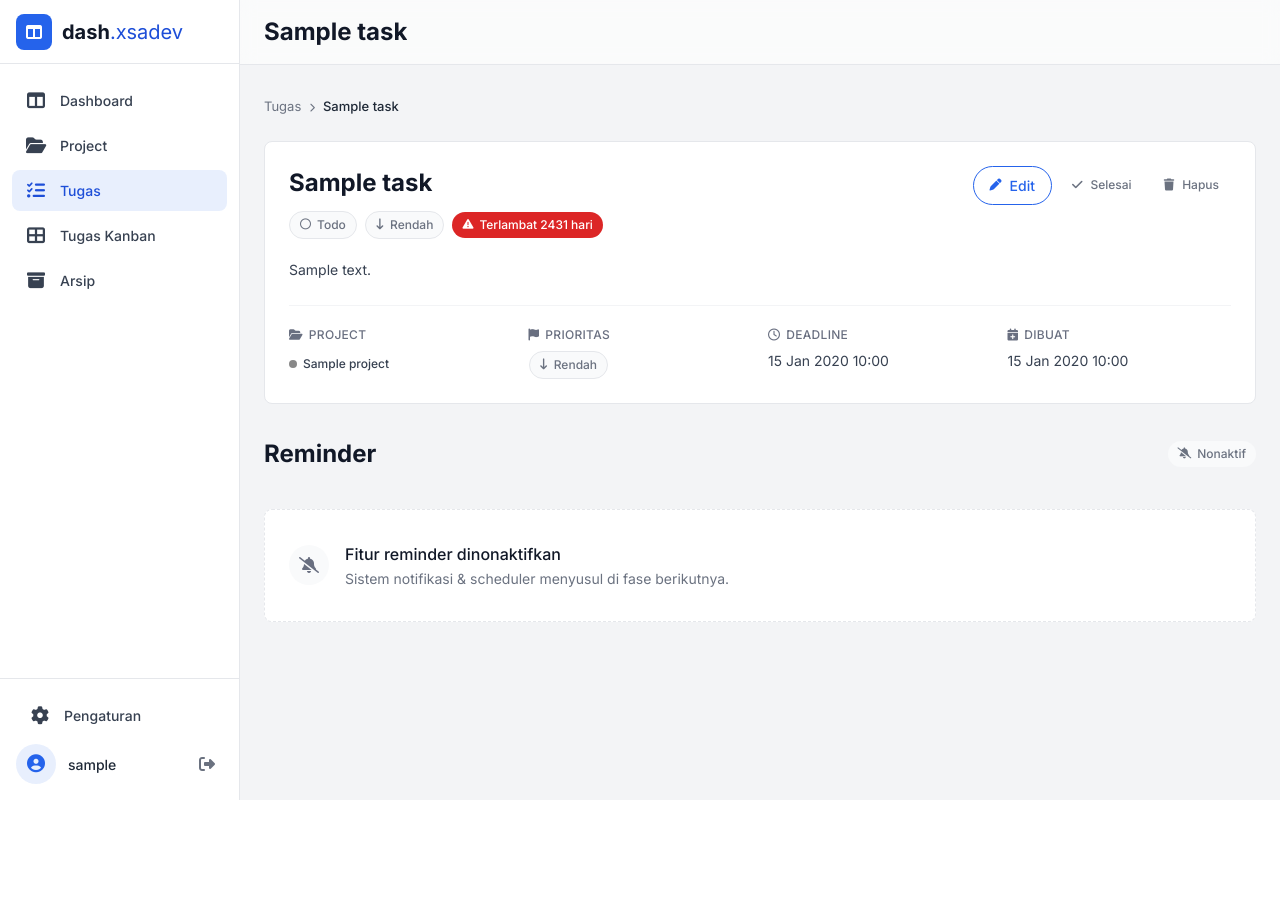
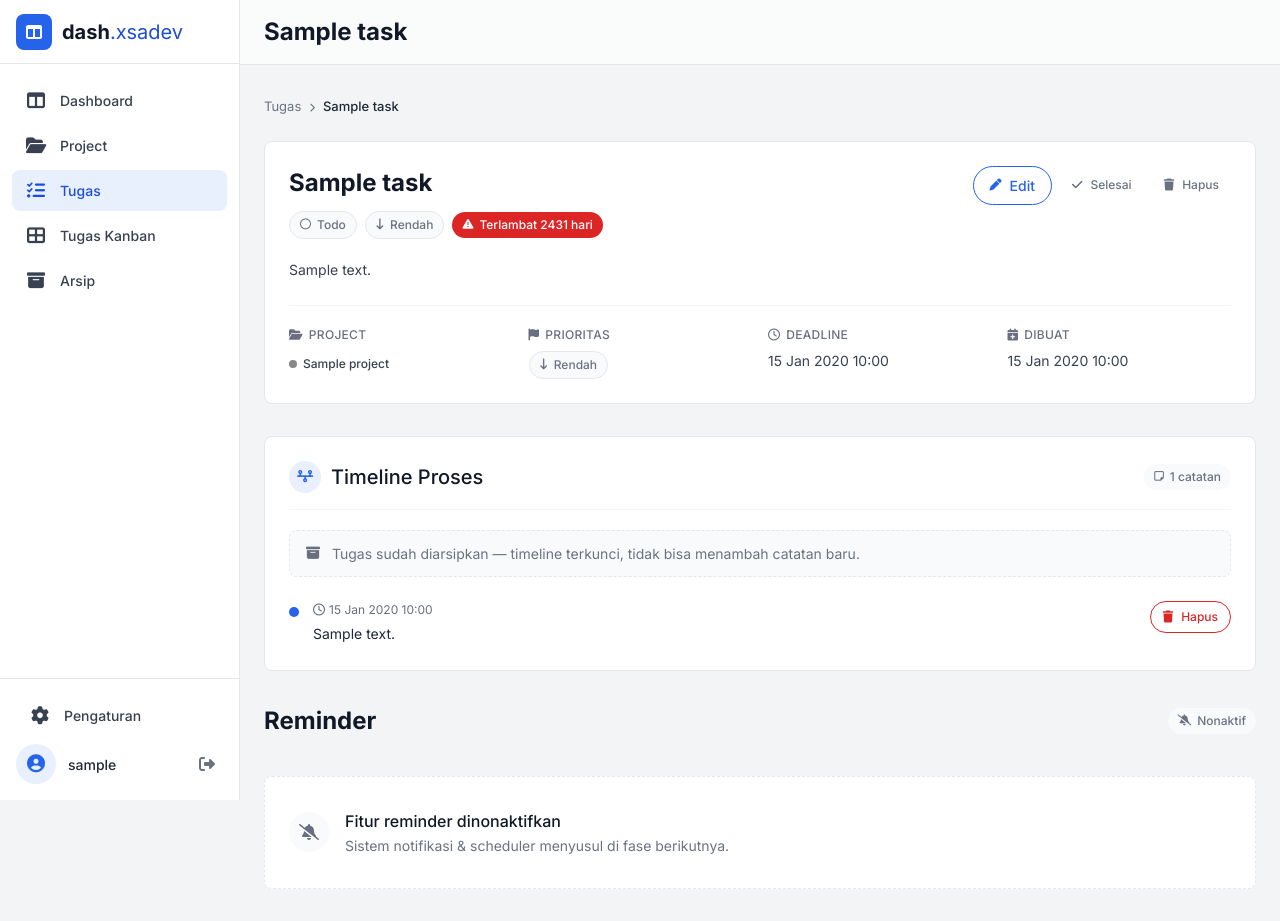
Before and after one commit to XsafiD/todo-list-app, a Flask app: page /tasks/1 in a window 1280 px wide. Before the commit the page ends 800 px from the top, so only its background shows below. Run offline with Flask 3, Linux system fonts and the light colour scheme; the visitor is signed in with stand-in values (Sample User, id 1); tables that the repository leaves empty hold one stand-in row (values such as "Sample post"); parts of the project's set-up code (start-up, migrations or seed data) failed here and were passed over; some libraries are stand-ins or nearby versions.

Commit message:
2026-09-01 - feat: card Timeline Proses di detail tugas — tabel task_notes (FK CASCADE, urut terbaru dulu), NoteService (guard task terarsip, max 1000 karakter), route tambah/hapus catatan + confirm modal dinamis, titik solid & garis penghubung antar catatan, input terkunci saat task diarsipkan; +17 test (total 132)

```diff
--- a/app/controllers/task_controller.py
+++ b/app/controllers/task_controller.py
@@ -4,18 +4,21 @@ controllers/task_controller.py — Blueprint ``task_bp``.
 Routes (semua login_required):
   - GET/POST /tasks/                — daftar (filter via query params)
   - GET/POST /tasks/create          — tambah baru (?project_id= preselect)
-  - GET      /tasks/<id>            — detail
+  - GET      /tasks/<id>            — detail (+ timeline catatan)
   - GET/POST /tasks/<id>/edit       — edit
   - POST     /tasks/<id>/complete   — toggle selesai
   - POST     /tasks/<id>/status     — ubah status (drag & drop kanban, JSON)
   - POST     /tasks/<id>/archive    — arsipkan task done
   - POST     /tasks/<id>/unarchive  — keluarkan dari arsip
   - POST     /tasks/<id>/delete     — hapus (next= kembali ke halaman asal)
+  - POST     /tasks/<id>/notes      — tambah catatan timeline
+  - POST     /tasks/<id>/notes/<note_id>/delete — hapus catatan timeline
   - GET      /tasks/kanban          — board kanban 3 kolom per status
 """
 from flask import Blueprint, abort, flash, jsonify, redirect, render_template, request, url_for
 
-from app.forms.task_forms import STATUS_CHOICES, PRIORITY_CHOICES, TaskForm, project_choices
+from app.forms.task_forms import STATUS_CHOICES, PRIORITY_CHOICES, NoteForm, TaskForm, project_choices
+from app.services.note_service import note_service
 from app.services.project_service import project_service
 from app.services.task_service import task_service
 from app.utils.decorators import login_required
@@ -110,7 +113,12 @@ def create():
 @login_required
 def detail(task_id: int):
     task = _get_task_or_404(task_id)
-    return render_template("task/detail.html", task=task)
+    return render_template(
+        "task/detail.html",
+        task=task,
+        notes=note_service.get_for_task(task_id),
+        note_form=NoteForm(),
+    )
 
 
 @task_bp.route("/<int:task_id>/edit", methods=["GET", "POST"])
@@ -153,6 +161,33 @@ def complete(task_id: int):
         )
     flash(message, "success")
     return redirect(request.form.get("next") or url_for("task.detail", task_id=task_id))
+
+
+@task_bp.route("/<int:task_id>/notes", methods=["POST"])
+@login_required
+def add_note(task_id: int):
+    """Tambah catatan timeline — task terarsip ditolak di service."""
+    form = NoteForm()
+    if form.validate_on_submit():
+        try:
+            note_service.add_note(task_id, form.content.data)
+            flash("Catatan ditambahkan ke timeline.", "success")
+        except ValueError as err:
+            flash(str(err), "error")
+    else:
+        flash(form.content.errors[0] if form.content.errors else "Catatan tidak valid.", "error")
+    return redirect(url_for("task.detail", task_id=task_id))
+
+
+@task_bp.route("/<int:task_id>/notes/<int:note_id>/delete", methods=["POST"])
+@login_required
+def delete_note(task_id: int, note_id: int):
+    try:
+        note_service.delete_note(task_id, note_id)
+    except ValueError:
+        abort(404)
+    flash("Catatan timeline dihapus.", "success")
+    return redirect(url_for("task.detail", task_id=task_id))
 
 
 @task_bp.route("/kanban")
--- a/app/forms/task_forms.py
+++ b/app/forms/task_forms.py
@@ -2,6 +2,8 @@
 from flask_wtf import FlaskForm
 from wtforms import DateTimeLocalField, SelectField, StringField, TextAreaField
 from wtforms.validators import DataRequired, Length, Optional
+
+from app.services.note_service import NOTE_MAX_LENGTH
 
 PRIORITY_CHOICES = [("low", "Rendah"), ("medium", "Sedang"), ("high", "Tinggi")]
 STATUS_CHOICES = [("todo", "Todo"), ("in_progress", "Sedang Dikerjakan"), ("done", "Selesai")]
@@ -28,3 +30,20 @@ class TaskForm(FlaskForm):
     priority = SelectField("Prioritas", choices=PRIORITY_CHOICES, default="medium")
     status = SelectField("Status", choices=STATUS_CHOICES, default="todo")
     deadline = DateTimeLocalField("Deadline", format="%Y-%m-%dT%H:%M", validators=[Optional()])
+
+
+class NoteForm(FlaskForm):
+    """Catatan timeline proses — dipakai di halaman detail task."""
+
+    content = TextAreaField(
+        "Catatan",
+        validators=[
+            DataRequired(message="Catatan wajib diisi."),
+            Length(max=NOTE_MAX_LENGTH, message=f"Catatan maksimal {NOTE_MAX_LENGTH} karakter."),
+        ],
+        render_kw={
+            "rows": 3,
+            "maxlength": NOTE_MAX_LENGTH,
+            "placeholder": "Tulis catatan progres untuk tugas ini...",
+        },
+    )
--- /dev/null
+++ b/app/services/note_service.py
@@ -0,0 +1,75 @@
+"""NoteService — business logic TaskNote (timeline proses di detail task)."""
+from sqlalchemy import select
+
+from app.extensions import db
+from app.models import Task, TaskNote
+
+#: Batas panjang satu catatan — dipakai juga NoteForm (05-form.md #6).
+NOTE_MAX_LENGTH = 1000
+
+
+class NoteService:
+    """Catatan timeline task — append-only (tambah + hapus, tanpa edit)."""
+
+    def get_for_task(self, task_id: int) -> list[TaskNote]:
+        """Catatan milik task — terbaru dulu (id desc sebagai tiebreaker
+        karena created_at beresolusi detik)."""
+        return list(
+            db.session.scalars(
+                select(TaskNote)
+                .where(TaskNote.task_id == task_id)
+                .order_by(TaskNote.created_at.desc(), TaskNote.id.desc())
+            ).all()
+        )
+
+    def add_note(self, task_id: int, content: str | None) -> TaskNote:
+        """Tambah catatan ke timeline task.
+
+        Args:
+            task_id: ID task tujuan.
+            content: isi catatan (di-strip; maksimal NOTE_MAX_LENGTH karakter).
+
+        Returns:
+            Objek TaskNote yang sudah di-commit.
+
+        Raises:
+            ValueError: task tidak ada, task sudah diarsipkan, atau konten
+                kosong/melebihi batas panjang.
+        """
+        task = db.session.get(Task, task_id)
+        if task is None:
+            raise ValueError("Tugas tidak ditemukan.")
+        if task.archived_at is not None:
+            raise ValueError("Tugas sudah diarsipkan — timeline terkunci.")
+        content = (content or "").strip()
+        if not content:
+            raise ValueError("Catatan wajib diisi.")
+        if len(content) > NOTE_MAX_LENGTH:
+            raise ValueError(f"Catatan maksimal {NOTE_MAX_LENGTH} karakter.")
+        note = TaskNote(task_id=task_id, content=content)
+        db.session.add(note)
+        db.session.commit()
+        return note
+
+    def delete_note(self, task_id: int, note_id: int) -> TaskNote:
+        """Hapus catatan — scoped ke task (note milik task lain = tidak ada).
+
+        Args:
+            task_id: ID task pemilik (dari URL, anti cross-task delete).
+            note_id: ID catatan.
+
+        Returns:
+            Objek TaskNote yang dihapus.
+
+        Raises:
+            ValueError: catatan tidak ditemukan pada task tersebut.
+        """
+        note = db.session.get(TaskNote, note_id)
+        if note is None or note.task_id != task_id:
+            raise ValueError("Catatan tidak ditemukan.")
+        db.session.delete(note)
+        db.session.commit()
+        return note
+
+
+note_service = NoteService()
--- a/app/static/css/style.css
+++ b/app/static/css/style.css
@@ -101,6 +101,23 @@
   border-radius: 8px;
 }
 
+/* ── Timeline Proses (task detail) ── */
+/* Garis penghubung antar titik timeline; item terakhir tanpa garis */
+[data-timeline-item]::before {
+  content: "";
+  position: absolute;
+  left: 4px;
+  top: 18px;
+  bottom: 0;
+  width: 2px;
+  border-radius: 9999px;
+  background-color: #E5E7EB;
+}
+
+[data-timeline-item]:last-child::before {
+  display: none;
+}
+
 /* Input datetime-local: samakan lebar minimal */
 input[type="datetime-local"] {
   min-width: 0;
--- a/app/templates/task/detail.html
+++ b/app/templates/task/detail.html
@@ -1,6 +1,6 @@
 {% extends "base.html" %}
 {% from "components/badge.html" import deadline_badge, priority_badge, project_tag, status_badge %}
-{% from "components/modal.html" import confirm_modal %}
+{% from "components/modal.html" import confirm_modal, confirm_modal_dynamic %}
 {% from "components/page_path.html" import page_path %}
 
 {% block title %}{{ task.title }} · dash.xsadev{% endblock %}
@@ -86,6 +86,80 @@
   </div>
 </div>
 
+{# ── Card Timeline Proses ── #}
+<section class="mt-8 rounded-lg border border-hairline bg-surface p-6" aria-label="Timeline Proses">
+  <div class="flex flex-wrap items-center justify-between gap-3 border-b border-hairline-soft pb-4">
+    <h2 class="flex items-center gap-2.5 text-[20px] font-medium text-ink-deep">
+      <span class="flex h-8 w-8 shrink-0 items-center justify-center rounded-full bg-primary-soft text-primary">
+        <i class="fa-solid fa-timeline text-[13px]" aria-hidden="true"></i>
+      </span>
+      Timeline Proses
+    </h2>
+    <span class="inline-flex items-center gap-1.5 rounded-full bg-surface-soft px-2.5 py-1 text-[12px] font-medium text-slate">
+      <i class="fa-regular fa-note-sticky text-[11px]" aria-hidden="true"></i>{{ notes | length }} catatan
+    </span>
+  </div>
+
+  {% if task.archived_at %}
+  <div class="mt-5 flex items-center gap-3 rounded-lg border border-dashed border-hairline bg-surface-soft px-4 py-3">
+    <i class="fa-solid fa-box-archive text-[14px] text-steel" aria-hidden="true"></i>
+    <p class="text-[14px] text-slate">Tugas sudah diarsipkan — timeline terkunci, tidak bisa menambah catatan baru.</p>
+  </div>
+  {% else %}
+  <form method="post" action="{{ url_for('task.add_note', task_id=task.id) }}" class="mt-5">
+    {{ note_form.hidden_tag() }}
+    {{ note_form.content.label(class="sr-only") }}
+    {{ note_form.content(class="min-h-[80px] w-full resize-y rounded-lg border border-hairline bg-surface px-4 py-2.5 text-[14px] text-ink transition placeholder:text-stone focus:border-primary focus:outline-none focus:ring-3 focus:ring-primary/10") }}
+    <div class="mt-2 flex justify-end">
+      <button type="submit"
+              class="inline-flex items-center gap-2 rounded-full bg-primary px-4 py-2 text-[14px] font-medium text-white transition hover:bg-primary-deep active:scale-[0.98]">
+        <i class="fa-solid fa-plus text-[13px]" aria-hidden="true"></i>Tambah Catatan
+      </button>
+    </div>
+  </form>
+  {% endif %}
+
+  {% if notes %}
+  <ol class="mt-6">
+    {% for note in notes %}
+    <li data-timeline-item class="relative flex gap-3.5 pb-6 last:pb-0">
+      <span class="relative z-10 mt-1.5 h-2.5 w-2.5 shrink-0 rounded-full bg-primary" aria-hidden="true"></span>
+      <div class="min-w-0 flex-1">
+        <div class="flex items-start justify-between gap-3">
+          <div class="min-w-0 flex-1">
+            <p class="text-[12px] text-steel">
+              <i class="fa-regular fa-clock mr-1" aria-hidden="true"></i>{{ note.created_at | fmt_datetime }}
+            </p>
+            <p class="mt-1 whitespace-pre-line break-words text-[14px] leading-relaxed text-ink">{{ note.content }}</p>
+          </div>
+          <button type="button" data-modal-target="modal-delete-note" aria-haspopup="dialog"
+                  aria-label="Hapus catatan: {{ note.content[:40] }}{{ '…' if note.content|length > 40 }}"
+                  data-confirm-action="{{ url_for('task.delete_note', task_id=task.id, note_id=note.id) }}"
+                  data-confirm-title="Hapus catatan?"
+                  data-confirm-message="Catatan ini akan dihapus permanen dari timeline."
+                  class="inline-flex shrink-0 items-center gap-2 rounded-full border border-critical px-3 py-1.5 text-[12px] font-medium text-critical transition hover:bg-critical/10 active:scale-[0.98]">
+            <i class="fa-solid fa-trash text-[12px]" aria-hidden="true"></i>Hapus
+          </button>
+        </div>
+      </div>
+    </li>
+    {% endfor %}
+  </ol>
+  {% else %}
+  <div class="mt-6 flex items-center gap-3 rounded-lg border border-dashed border-hairline bg-surface px-4 py-5">
+    <span class="flex h-9 w-9 shrink-0 items-center justify-center rounded-full bg-surface-soft text-steel">
+      <i class="fa-solid fa-timeline" aria-hidden="true"></i>
+    </span>
+    <div>
+      <p class="text-[14px] font-medium text-ink-deep">Belum ada catatan</p>
+      <p class="mt-0.5 text-[14px] text-slate">
+        {% if task.archived_at %}Timeline terkunci — tugas sudah diarsipkan.{% else %}Tulis catatan progres pertama untuk tugas ini.{% endif %}
+      </p>
+    </div>
+  </div>
+  {% endif %}
+</section>
+
 {# ── Placeholder reminders (fase notifikasi disabled) ── #}
 <section class="mt-8" aria-label="Reminder">
   <div class="flex items-center justify-between border-b border-hairline-soft pb-4">
@@ -112,4 +186,11 @@
   url_for("task.delete", task_id=task.id),
   "Hapus Tugas",
 ) }}
+
+{{ confirm_modal_dynamic(
+  "modal-delete-note",
+  "Hapus catatan?",
+  "Catatan ini akan dihapus permanen dari timeline.",
+  "Hapus Catatan",
+) }}
 {% endblock %}
```
Also changed, not shown: alembic/versions/d4b9f6a2c8e1_add_task_notes_table.py (added, +39 -0 lines), app/models.py (+31 -4 lines), tests/test_task_notes.py (added, +125 -0 lines).
